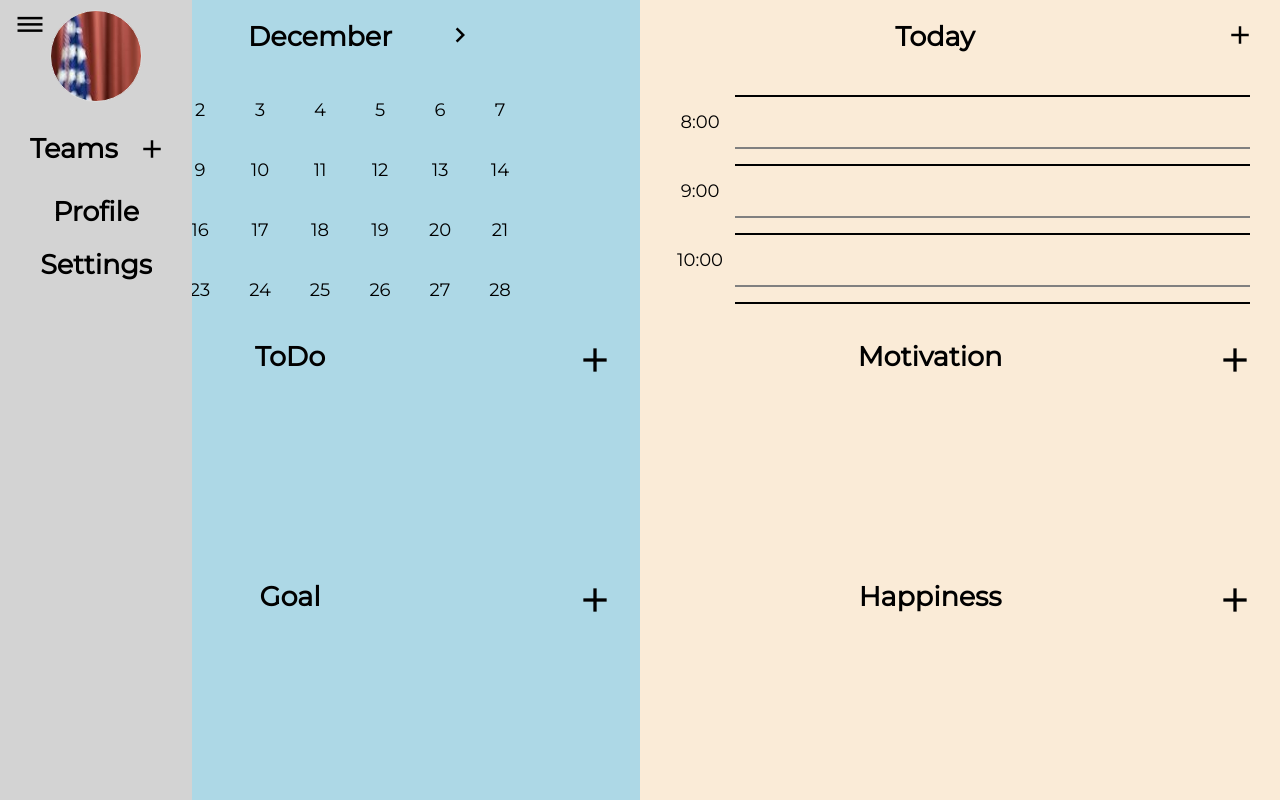
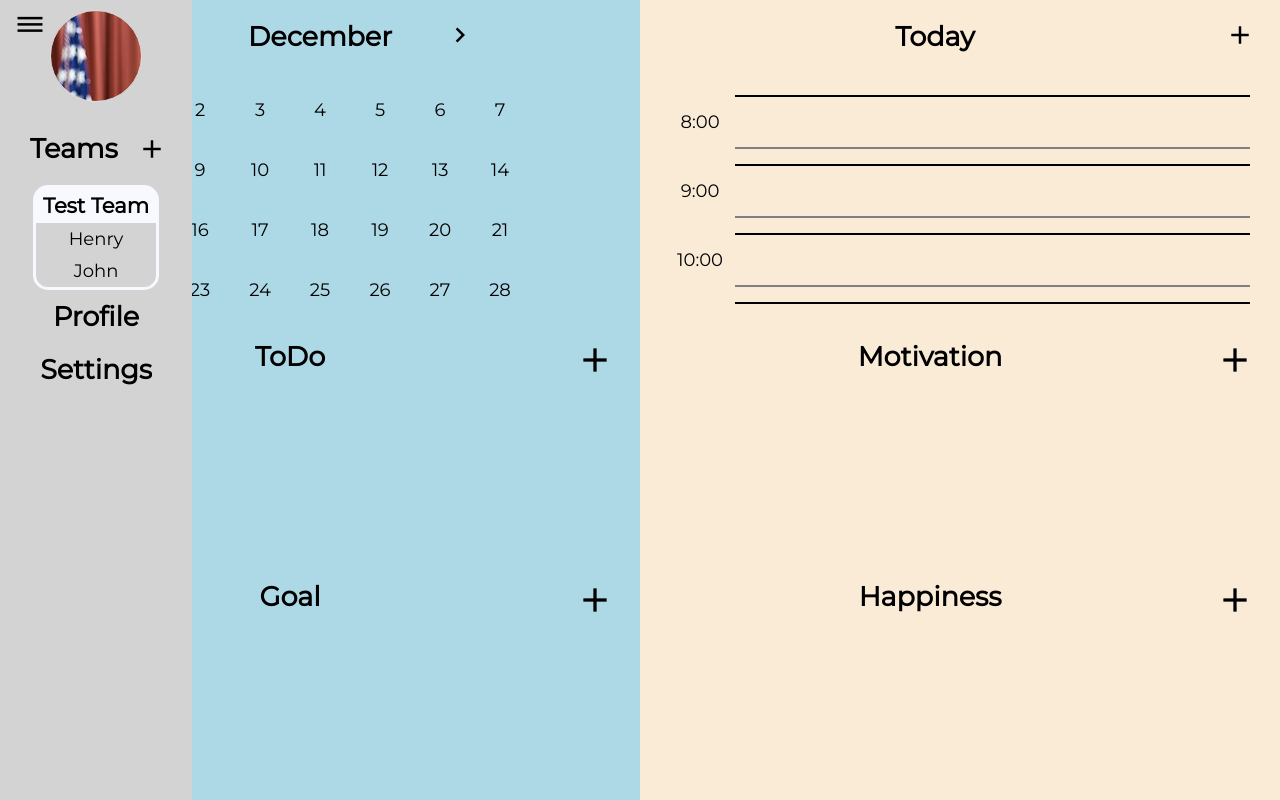
Before and after one commit to hxl1116/Flothe, a React (Create React App) app: page / in a window 1280 px wide. Both pictures are taken after a click on the icon "dehaze". Built offline with nearby package versions, Linux system fonts and the light colour scheme.

Commit message:
Redesigned team cards

```diff
--- a/public/css/style.css
+++ b/public/css/style.css
@@ -183,6 +183,24 @@ body {
   width: 100%;
 }
 
+.menu-item-group {
+  background: ghostwhite;
+  padding: 0 !important;
+  border: 3px solid ghostwhite;
+  border-radius: 15px;
+}
+.menu-item-group h3 {
+  text-align: center;
+  background: ghostwhite;
+  padding: 5px 7px;
+  border-radius: 15px;
+}
+.menu-item-group p {
+  text-align: center;
+  background: lightgray;
+  padding: 5px 7px;
+}
+
 #side-menu-btn {
   margin: 10px 15px;
   position: fixed;
--- a/resources/sass/partials/_sidebar.sass
+++ b/resources/sass/partials/_sidebar.sass
@@ -1,4 +1,23 @@
 $profile-img-dir: '../img/barack_obama.jpg'
+
+.menu-item-group
+  background: ghostwhite
+  padding: 0 !important
+  border: 3px solid ghostwhite
+  border-radius: 15px
+
+  h3
+    text-align: center
+    background: ghostwhite
+    //width: 100%
+    padding: 5px 7px
+    border-radius: 15px
+
+  p
+    text-align: center
+    background: lightgray
+    //width: 100%
+    padding: 5px 7px
 
 #side-menu-btn
   margin: 10px 15px
--- a/src/components/MenuItem.js
+++ b/src/components/MenuItem.js
@@ -9,14 +9,12 @@ class MenuItem extends Component {
 
     render() {
         return (
-            <div className="item-group">
-                <li>
-                    <h3>{this.props.name}</h3>
-                    {Object.values(this.props.members).map(val => (
-                        <p>{val}</p>
-                    ))}
-                </li>
-            </div>
+            <li className="menu-item-group">
+                <h3>{this.props.name}</h3>
+                {Object.values(this.props.members).map(val => (
+                    <p>{val}</p>
+                ))}
+            </li>
         )
     }
 }
--- a/src/components/Sidebar.js
+++ b/src/components/Sidebar.js
@@ -8,8 +8,11 @@ class Sidebar extends Component {
         super(props);
         this.state = {
             showSideMenu: false,
-            showTeamInputGroup: false,
-            teams: []
+            inputMode: false,
+            teams: [{
+                name: 'Test Team',
+                members: ['Henry', 'John']
+            }]
         }
     }
 
@@ -19,9 +22,9 @@ class Sidebar extends Component {
         })
     };
 
-    toggleTeamGroup = () => {
+    toggleInputMode = () => {
         this.setState({
-            showTeamInputGroup: !this.state.showTeamInputGroup
+            inputMode: !this.state.inputMode
         })
     };
 
@@ -46,17 +49,17 @@ class Sidebar extends Component {
     };
 
     render() {
-        const menuSectionHeader = (name) => (
+        const header = (name) => (
             <div className="section-header">
                 <h2>{name}</h2>
-                <i className="material-icons" onClick={this.toggleTeamGroup}>
+                <i className="material-icons" onClick={this.toggleInputMode}>
                     {this.state.showTeamInputGroup ? 'remove' : 'add'}
                 </i>
             </div>
         );
 
         const inputGroup = (
-            <div id="team-input-group" className={`input-group ${this.state.showTeamInputGroup ? 'show' : 'hide'}`}>
+            <div id="team-input-group" className="input-group">
                 <input type="text" id="team-name-input" placeholder="Team Name" required={true}/>
                 <p>Invite Members</p>
                 <input type="email" id="team-email-input-1" placeholder="Member 1"/>
@@ -65,7 +68,7 @@ class Sidebar extends Component {
                 <input type="email" id="team-email-input-1" placeholder="Member 1"/>
                 <button onClick={() => {
                     this.addTeam();
-                    this.toggleTeamGroup();
+                    this.toggleInputMode();
                 }}>Create
                 </button>
             </div>
@@ -78,17 +81,16 @@ class Sidebar extends Component {
                     <ul id="side-menu">
                         <div id="profile-img"/>
                         <div id="team-section">
-                            {menuSectionHeader('Teams')}
-                            <ol>
-                                {Object.values(this.state.teams).map((val, idx) => (
-                                    <MenuItem key={`team-${idx}`} idx={idx} name={val.name} members={val.members}/>
-                                ))}
-                            </ol>
-                            {inputGroup}
+                            {header('Teams')}
+                            {this.state.inputMode ? (inputGroup) : (
+                                <ol>
+                                    {this.state.teams.map((val, idx) => (
+                                        <MenuItem key={`team-${idx}`} idx={idx} name={val.name} members={val.members}/>
+                                    ))}
+                                </ol>
+                            )}
                         </div>
-                        {Object.values(sideMenuItems).map(val => (
-                            <li key={`${val}-side-menu-item`}><h2>{val}</h2></li>
-                        ))}
+                        {sideMenuItems.map(val => (<li key={`${val}-side-menu-item`}><h2>{val}</h2></li>))}
                     </ul>
                 </div>
             </Fragment>
```
Also changed, not shown: 1 other file (tests, documents, lock files or other folders).
